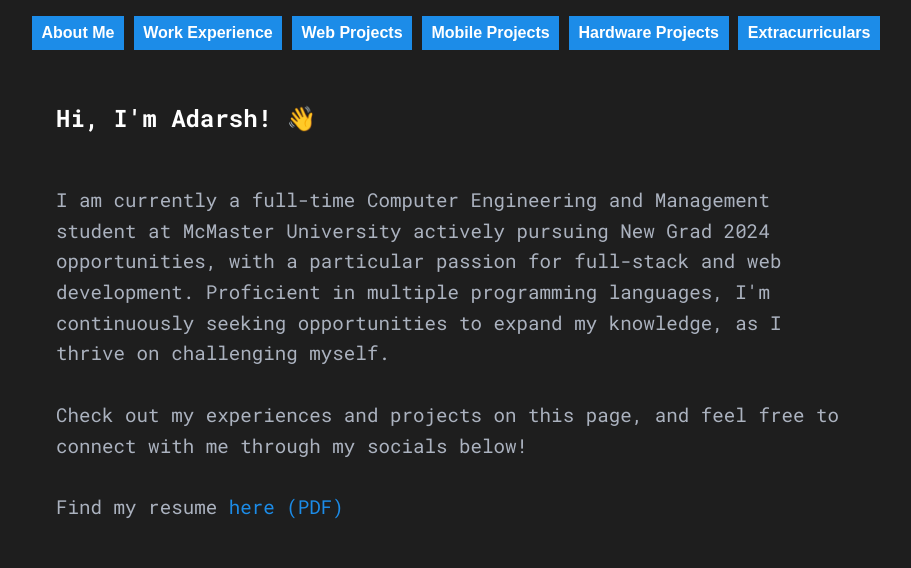
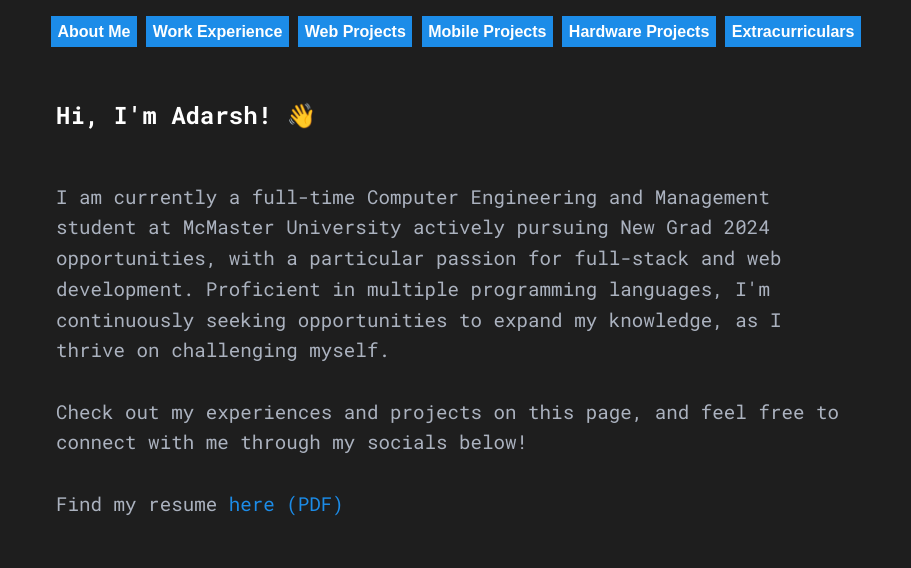
Before and after one commit to adarsh-swe/adarsh-swe.github.io, a plain HTML site: page index.html in a window 1280 px wide. Shown: the part 111-679 px from the top of the page, without its empty margins (184-1095 px from the left). Drawn offline with Linux system fonts and the light colour scheme.

Commit message:
style change

```diff
--- a/styles.css
+++ b/styles.css
@@ -78,7 +78,7 @@ button {
 	background-color: var(--button-bg);
 	color: var(--button-text);
 	border: none;
-	padding: 0.5em 0.6em;
+	padding: 0.4em 0.4em;
 	cursor: pointer;
 	transition: background-color 0.3s ease;
 	font-size: 1em;
```
